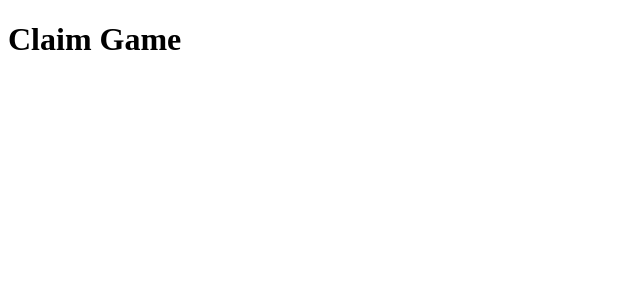
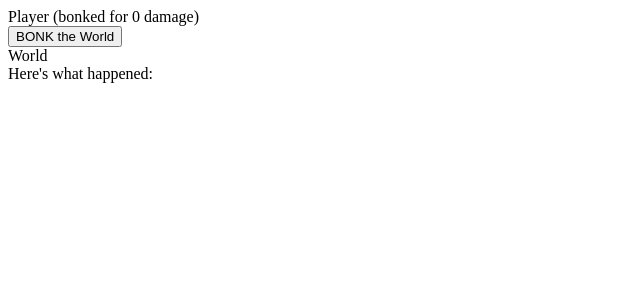
Before and after one commit to beejaymay/claim-game, a React app: page / in a window 1280 px wide. Shown: the top 300 px of the page, without its empty margins (0-640 px from the left). Built offline with nearby package versions, Linux system fonts and the light colour scheme.

Commit message:
more recoil tinkering

```diff
--- a/package.json
+++ b/package.json
@@ -1,5 +1,5 @@
 {
-  "name": "bottlebarker",
+  "name": "claim-game",
   "version": "1.0.0",
   "description": "The world's first fair method for dealing with allocated bottles.",
   "main": "index.js",
--- a/src/app.jsx
+++ b/src/app.jsx
@@ -1,6 +1,8 @@
 import React from 'react'
 import { RecoilRoot } from 'recoil'
 import { BrowserRouter as Router, Switch, Route } from 'react-router-dom'
+
+import Game from "./game/game"
 
 export default function App() {
   return (
@@ -9,7 +11,7 @@ export default function App() {
         <RecoilRoot>
           <Switch>
             <Route path='/'>
-              <h1>Claim Game</h1>
+              <Game />
             </Route>
           </Switch>
         </RecoilRoot>
--- /dev/null
+++ b/src/feed/feed.jsx
@@ -0,0 +1,9 @@
+import React from 'react'
+
+export default function Feed() {
+  return (
+    <div>
+      Here's what happened:
+    </div>
+  )
+}
--- /dev/null
+++ b/src/game/game.jsx
@@ -0,0 +1,16 @@
+import React from 'react'
+import { useRecoilValue, atom } from 'recoil'
+
+import Player from '../player/player'
+import World from '../world/world'
+import Feed from '../feed/feed'
+
+export default function Game() {
+  return (
+    <>
+      <Player />
+      <World />
+      <Feed />
+    </>
+  )
+}
--- a/src/index.html
+++ b/src/index.html
@@ -2,7 +2,7 @@
 <html lang="en">
 <head>
   <meta charset="utf-8">
-  <title>Bottle Barker</title>
+  <title>Claim Game</title>
 </head>
 <body>
   <div id="app"></div>
--- /dev/null
+++ b/src/player/player.jsx
@@ -0,0 +1,33 @@
+import React from "react"
+import { useRecoilValue, useSetRecoilState, atom } from 'recoil'
+
+
+
+const playerState = atom({
+  key: 'playerBonked',
+  default: 0
+})
+
+const worldState = atom({
+  key: 'worldBonked',
+  default: 0
+})
+
+export default function Player() {
+
+  const getPlayerState = useRecoilValue(playerState)
+  const setWorldState = useSetRecoilState(worldState)
+
+  const bonkWorld = () => {
+    setWorldState((prevWorldState) => {
+      return
+    })
+  }
+
+  return (
+    <div>
+      <div>Player (bonked for {getPlayerState} damage)</div>
+      <button>BONK the World</button>
+    </div>
+  )
+}
--- /dev/null
+++ b/src/world/world.jsx
@@ -0,0 +1,7 @@
+import React from 'react'
+
+export default function World() {
+  return (
+    <div>World</div>
+  )
+}
--- a/webpack.common.js
+++ b/webpack.common.js
@@ -12,7 +12,7 @@ module.exports = {
         exclude: /node_modules/,
         use: {
           loader: "babel-loader",
-        },
+        }
       },
       {
         test: /\.css$/,
```
